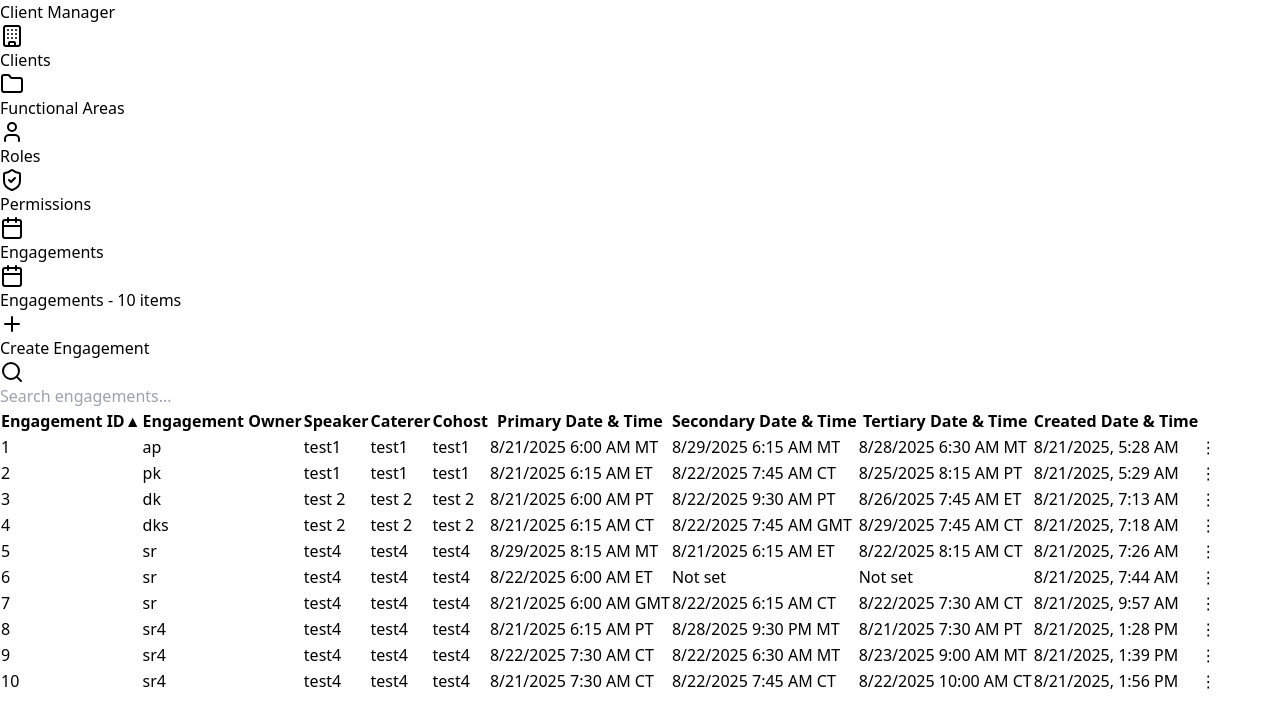
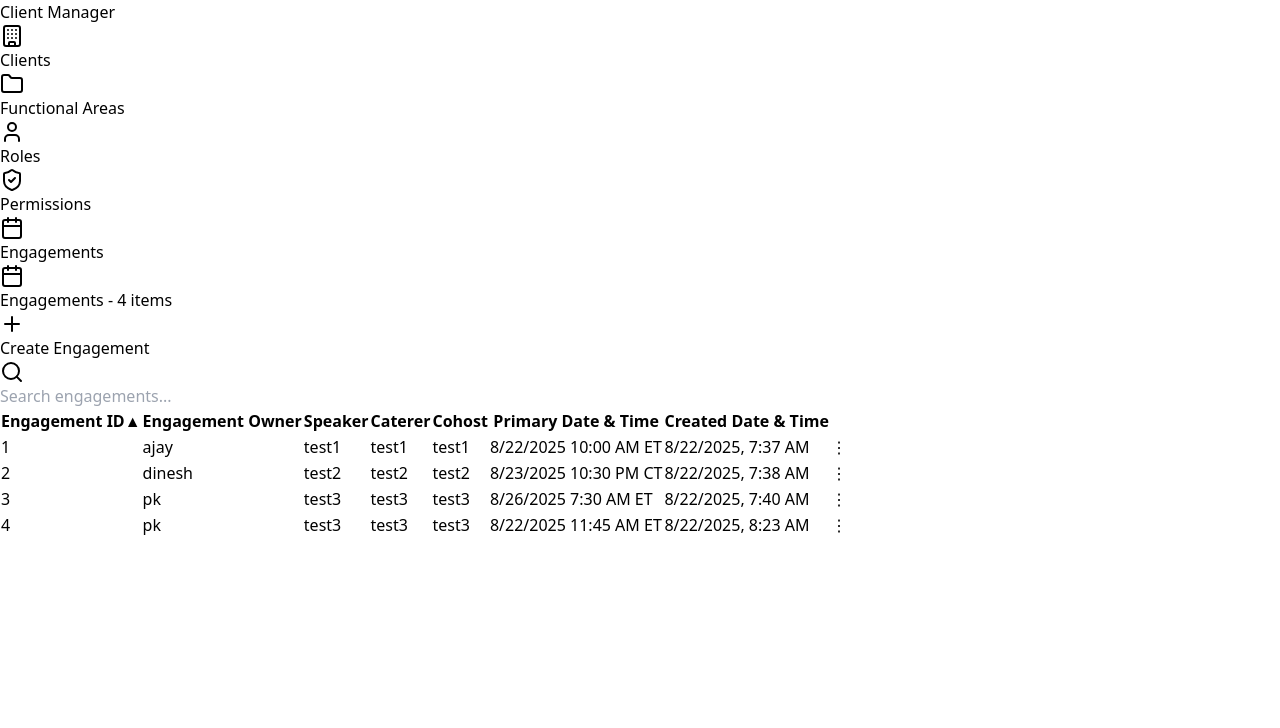
Before and after one commit to Pkpraveen20/clienttask-1, a React (Vite) app: page /engagements in a window 1280 px wide. Shown: the top 728 px of the page. Built offline with nearby package versions, Linux system fonts and the light colour scheme; data requests are answered from the project's data file.

Commit message:
with ui changes

```diff
--- a/db.json
+++ b/db.json
@@ -62,7 +62,7 @@
       "id": "4cf6",
       "functionalname": "Marketing",
       "functionaltype": "Core",
-      "functionalstatus": "Active",
+      "functionalstatus": "Inactive",
       "functionalstartdate": "12-08-2025",
       "functionalenddate": "21-08-2025",
       "functionaldescription": "Handles promotions and branding",
@@ -129,253 +129,102 @@
   "engagements": [
     {
       "id": 1,
-      "engagementOwner": "ap",
+      "engagementOwner": "ajay",
       "speaker": "test1",
       "caterer": "test1",
       "cohost": "test1",
       "primaryDateTime": {
-        "date": "2025-08-21",
-        "time": "06:00",
-        "timezone": "MT",
-        "id": "620eef76-df84-44a3-a81f-0750aefd99c9"
+        "date": "2025-08-22",
+        "time": "10:00",
+        "timezone": "ET",
+        "id": "54c5537e-3c3b-46dd-b64f-64b99e81de57"
       },
       "secondaryDateTime": {
-        "date": "2025-08-29",
-        "time": "06:15",
-        "timezone": "MT",
-        "id": "d7f57d2d-ae81-4cde-958e-5e907ff664c9"
+        "date": "2025-08-23",
+        "time": "09:00",
+        "timezone": "CT",
+        "id": "86d717aa-c26f-4dcb-9186-4e1f37cacda8"
       },
       "tertiaryDateTime": {
-        "date": "2025-08-28",
-        "time": "06:30",
-        "timezone": "MT",
-        "id": "34025abc-d50d-4dbd-b41d-f9934b175a18"
+        "date": "2025-08-23",
+        "time": "11:30",
+        "timezone": "PT",
+        "id": "078e3ff6-32fa-4c9f-960c-b45b41b7dfb9"
       },
-      "createdDateTime": "2025-08-21T05:28:43.035Z"
+      "createdDateTime": "2025-08-22T07:37:44.988Z"
     },
     {
       "id": 2,
-      "engagementOwner": "pk",
-      "speaker": "test1",
-      "caterer": "test1",
-      "cohost": "test1",
+      "engagementOwner": "dinesh",
+      "speaker": "test2",
+      "caterer": "test2",
+      "cohost": "test2",
       "primaryDateTime": {
-        "date": "2025-08-21",
-        "time": "06:15",
-        "timezone": "ET",
-        "id": "7b7904f0-71ae-41f5-86b2-ef416f69226b"
+        "date": "2025-08-23",
+        "time": "22:30",
+        "timezone": "CT",
+        "id": "60dc53b0-95d3-4df9-bb8f-c80ac8e51b1d"
       },
       "secondaryDateTime": {
         "date": "2025-08-22",
-        "time": "07:45",
-        "timezone": "CT",
-        "id": "86dc6505-7158-4dde-b8ff-b3eda67a46a9"
+        "time": "06:45",
+        "timezone": "MT",
+        "id": "b5640af1-3b81-4f82-9997-56d3b0632359"
       },
-      "tertiaryDateTime": {
-        "date": "2025-08-25",
-        "time": "08:15",
-        "timezone": "PT",
-        "id": "be89c2a0-4dcf-42a2-9b8a-d212df06a58f"
-      },
-      "createdDateTime": "2025-08-21T05:29:57.420Z"
+      "tertiaryDateTime": "-",
+      "createdDateTime": "2025-08-22T07:38:48.865Z"
     },
     {
       "id": 3,
-      "engagementOwner": "dk",
-      "speaker": "test 2",
-      "caterer": "test 2",
-      "cohost": "test 2",
+      "engagementOwner": "pk",
+      "speaker": "test3",
+      "caterer": "test3",
+      "cohost": "test3",
       "primaryDateTime": {
-        "date": "2025-08-21",
-        "time": "06:00",
-        "timezone": "PT",
-        "id": "232f03b8-f73b-4dc4-8570-9130e5f23bab"
+        "date": "2025-08-26",
+        "time": "07:30",
+        "timezone": "ET",
+        "id": "330035f2-c686-4a99-a1ed-b4a3631683d3"
+      },
+      "secondaryDateTime": {
+        "date": "2025-08-23",
+        "time": "10:00",
+        "timezone": "MT",
+        "id": "cfb8acb1-223d-454d-bd7d-334f2743d3d8"
+      },
+      "tertiaryDateTime": {
+        "date": "2025-08-29",
+        "time": "12:30",
+        "timezone": "MT",
+        "id": "6db25154-b4eb-4e1b-a039-581eca3e4823"
+      },
+      "createdDateTime": "2025-08-22T07:40:29.703Z"
+    },
+    {
+      "id": 4,
+      "engagementOwner": "pk",
+      "speaker": "test3",
+      "caterer": "test3",
+      "cohost": "test3",
+      "primaryDateTime": {
+        "date": "2025-08-22",
+        "time": "11:45",
+        "timezone": "ET",
+        "id": "0898cd37-ec4d-41ec-924a-9c6c2b0353f3"
       },
       "secondaryDateTime": {
         "date": "2025-08-22",
-        "time": "09:30",
+        "time": "14:30",
         "timezone": "PT",
-        "id": "0be9b680-e8f1-46ba-8748-31ec73cf0ac2"
+        "id": "56db721d-7d5f-46de-b4fd-dbe885c8de9c"
       },
       "tertiaryDateTime": {
-        "date": "2025-08-26",
-        "time": "07:45",
-        "timezone": "ET",
-        "id": "568b5055-71b6-4858-86ab-6d586831e51a"
+        "date": "2025-08-24",
+        "time": "21:30",
+        "timezone": "GMT",
+        "id": "a83f0748-e08a-482a-8e14-40816849237b"
       },
-      "createdDateTime": "2025-08-21T07:13:29.337Z"
-    },
-    {
-      "id": 4,
-      "engagementOwner": "dks",
-      "speaker": "test 2",
-      "caterer": "test 2",
-      "cohost": "test 2",
-      "primaryDateTime": {
-        "date": "2025-08-21",
-        "time": "06:15",
-        "timezone": "CT",
-        "id": "c6258290-9ea3-49fd-87b4-8e1976d647ef"
-      },
-      "secondaryDateTime": {
-        "date": "2025-08-22",
-        "time": "07:45",
-        "timezone": "GMT",
-        "id": "42ac33fd-9b32-4909-bd5b-923680d9897b"
-      },
-      "tertiaryDateTime": {
-        "date": "2025-08-29",
-        "time": "07:45",
-        "timezone": "CT",
-        "id": "b8e9a4c8-d023-4330-b826-762b75769b5f"
-      },
-      "createdDateTime": "2025-08-21T07:18:41.067Z"
-    },
-    {
-      "id": 5,
-      "engagementOwner": "sr",
-      "speaker": "test4",
-      "caterer": "test4",
-      "cohost": "test4",
-      "primaryDateTime": {
-        "date": "2025-08-29",
-        "time": "08:15",
-        "timezone": "MT",
-        "id": "c3851740-5eed-4485-93b3-23e02cf38df7"
-      },
-      "secondaryDateTime": {
-        "date": "2025-08-21",
-        "time": "06:15",
-        "timezone": "ET",
-        "id": "a9370058-30a0-4a4e-8999-8456fafa4f0a"
-      },
-      "tertiaryDateTime": {
-        "date": "2025-08-22",
-        "time": "08:15",
-        "timezone": "CT",
-        "id": "06e5be51-37ba-4313-995a-52b4d644b9ee"
-      },
-      "createdDateTime": "2025-08-21T07:26:10.718Z"
-    },
-    {
-      "id": 6,
-      "engagementOwner": "sr",
-      "speaker": "test4",
-      "caterer": "test4",
-      "cohost": "test4",
-      "primaryDateTime": {
-        "date": "2025-08-22",
-        "time": "06:00",
-        "timezone": "ET",
-        "id": "87d7f8d1-4d5c-4f46-86ce-5c297ae261b7"
-      },
-      "secondaryDateTime": "-",
-      "tertiaryDateTime": "-",
-      "createdDateTime": "2025-08-21T07:44:11.263Z"
-    },
-    {
-      "id": 7,
-      "engagementOwner": "sr",
-      "speaker": "test4",
-      "caterer": "test4",
-      "cohost": "test4",
-      "primaryDateTime": {
-        "date": "2025-08-21",
-        "time": "06:00",
-        "timezone": "GMT",
-        "id": "1623d5f5-554a-4d14-8380-56e7bf8a0b54"
-      },
-      "secondaryDateTime": {
-        "date": "2025-08-22",
-        "time": "06:15",
-        "timezone": "CT",
-        "id": "339ad3c5-0a46-47a7-8a17-996e1bce29cf"
-      },
-      "tertiaryDateTime": {
-        "date": "2025-08-22",
-        "time": "07:30",
-        "timezone": "CT",
-        "id": "6d054100-f129-43a9-8a16-8b52b379823d"
-      },
-      "createdDateTime": "2025-08-21T09:57:23.982Z"
-    },
-    {
-      "id": 8,
-      "engagementOwner": "sr4",
-      "speaker": "test4",
-      "caterer": "test4",
-      "cohost": "test4",
-      "primaryDateTime": {
-        "date": "2025-08-21",
-        "time": "06:15",
-        "timezone": "PT",
-        "id": "6dc8c70e-1ef9-4901-b5aa-0995c40a3ae9"
-      },
-      "secondaryDateTime": {
-        "date": "2025-08-28",
-        "time": "21:30",
-        "timezone": "MT",
-        "id": "6b7bd4c0-a22a-46d8-b2eb-eefe43e8462a"
-      },
-      "tertiaryDateTime": {
-        "date": "2025-08-21",
-        "time": "07:30",
-        "timezone": "PT",
-        "id": "e99681ba-2b9b-4be9-b756-0dce9a997259"
-      },
-      "createdDateTime": "2025-08-21T13:28:35.511Z"
-    },
-    {
-      "id": 9,
-      "engagementOwner": "sr4",
-      "speaker": "test4",
-      "caterer": "test4",
-      "cohost": "test4",
-      "primaryDateTime": {
-        "date": "2025-08-22",
-        "time": "07:30",
-        "timezone": "CT",
-        "id": "0d0d4806-33d2-419a-975f-f329f799e3af"
-      },
-      "secondaryDateTime": {
-        "date": "2025-08-22",
-        "time": "06:30",
-        "timezone": "MT",
-        "id": "80127953-452a-4a5c-b3e4-4c2ba27b96b3"
-      },
-      "tertiaryDateTime": {
-        "date": "2025-08-23",
-        "time": "09:00",
-        "timezone": "MT",
-        "id": "87e9fdf8-7658-43b2-b994-d412e4484e00"
-      },
-      "createdDateTime": "2025-08-21T13:39:53.065Z"
-    },
-    {
-      "id": 10,
-      "engagementOwner": "sr4",
-      "speaker": "test4",
-      "caterer": "test4",
-      "cohost": "test4",
-      "primaryDateTime": {
-        "date": "2025-08-21",
-        "time": "07:30",
-        "timezone": "CT",
-        "id": "08289c6a-a507-43d5-a7f4-ed23defc4884"
-      },
-      "secondaryDateTime": {
-        "date": "2025-08-22",
-        "time": "07:45",
-        "timezone": "CT",
-        "id": "e1489e69-6ac4-46af-8f0e-a3b8f34e42c0"
-      },
-      "tertiaryDateTime": {
-        "date": "2025-08-22",
-        "time": "10:00",
-        "timezone": "CT",
-        "id": "9054d483-7c3e-474e-8c77-97fb6d15250b"
-      },
-      "createdDateTime": "2025-08-21T13:56:44.205Z"
+      "createdDateTime": "2025-08-22T08:23:55.876Z"
     }
   ]
 }
--- a/src/components/dateTimePicker.tsx
+++ b/src/components/dateTimePicker.tsx
@@ -94,8 +94,6 @@ export default function DateTimePicker({
     return `${displayHour}:${minutes} ${ampm}`;
   };
 
-
-
   return (
   <div className="space-y-3">
     <label className="block text-sm font-medium text-gray-700">
--- a/src/modules/engagement/engagementForm.tsx
+++ b/src/modules/engagement/engagementForm.tsx
@@ -6,11 +6,18 @@
   import DateTimePicker from "../../components/dateTimePicker";
 
   const timezoneMap: Record<string, string> = {
-    ET: "America/New_York",
-    CT: "America/Chicago",
-    PT: "America/Los_Angeles",
-    UTC: "UTC",
-  };
+  ET: "America/New_York",
+  CT: "America/Chicago",
+  MT: "America/Denver",
+  PT: "America/Los_Angeles",
+  IST: "Asia/Kolkata",
+  GMT: "Etc/GMT",
+  UTC: "UTC",
+  CET: "Europe/Berlin",
+  JST: "Asia/Tokyo",
+  AEST: "Australia/Sydney",
+};
+
 
   function formatSlot(slot: DateTimeSlot) {
     return `${slot.date}, ${slot.time} ${slot.timezone}`;
--- a/src/modules/engagement/engagementTable.tsx
+++ b/src/modules/engagement/engagementTable.tsx
@@ -257,12 +257,12 @@ export default function EngagementTable() {
                     )}
                   </div>
                 </th>
-                <th className="px-6 py-3 text-left text-xs font-medium text-gray-500 uppercase tracking-wider">
+                {/* <th className="px-6 py-3 text-left text-xs font-medium text-gray-500 uppercase tracking-wider">
                   Secondary Date & Time
                 </th>
                 <th className="px-6 py-3 text-left text-xs font-medium text-gray-500 uppercase tracking-wider">
                   Tertiary Date & Time
-                </th>
+                </th> */}
                 <th
                   className="px-6 py-3 text-left text-xs font-medium text-gray-500 uppercase tracking-wider cursor-pointer hover:bg-gray-100"
                   onClick={() => {
@@ -312,7 +312,7 @@ export default function EngagementTable() {
                   <td className="px-6 py-4 whitespace-nowrap text-sm text-gray-900">
                     {formatDateTimeDisplay(engagement.primaryDateTime)}
                   </td>
-                  <td className="px-6 py-4 whitespace-nowrap text-sm text-gray-500">
+                  {/* <td className="px-6 py-4 whitespace-nowrap text-sm text-gray-500">
                     {engagement.secondaryDateTime
                       ? formatDateTimeDisplay(engagement.secondaryDateTime)
                       : "Not set"}
@@ -321,7 +321,7 @@ export default function EngagementTable() {
                     {engagement.tertiaryDateTime
                       ? formatDateTimeDisplay(engagement.tertiaryDateTime)
                       : "Not set"}
-                  </td>
+                  </td> */}
 
                   <td className="px-6 py-4 whitespace-nowrap text-sm text-gray-500">
                     {formatCreatedDateTime(engagement.createdDateTime)}
--- a/src/modules/engagement/engagementView.tsx
+++ b/src/modules/engagement/engagementView.tsx
@@ -66,7 +66,13 @@ export default function EngagementView() {
 
   function formatCreatedDateTime(dateTimeString: string) {
     const date = new Date(dateTimeString);
-    return date.toLocaleString();
+    return date.toLocaleString("en-US",{
+      day: "numeric",
+      month: "numeric",
+      year: "numeric",
+      hour: "numeric",
+      minute: "2-digit"
+    });
   }
 
   if (isLoading) {
```
Also changed, not shown: src/modules/engagement/engagementType.ts (line endings or trailing spaces).
